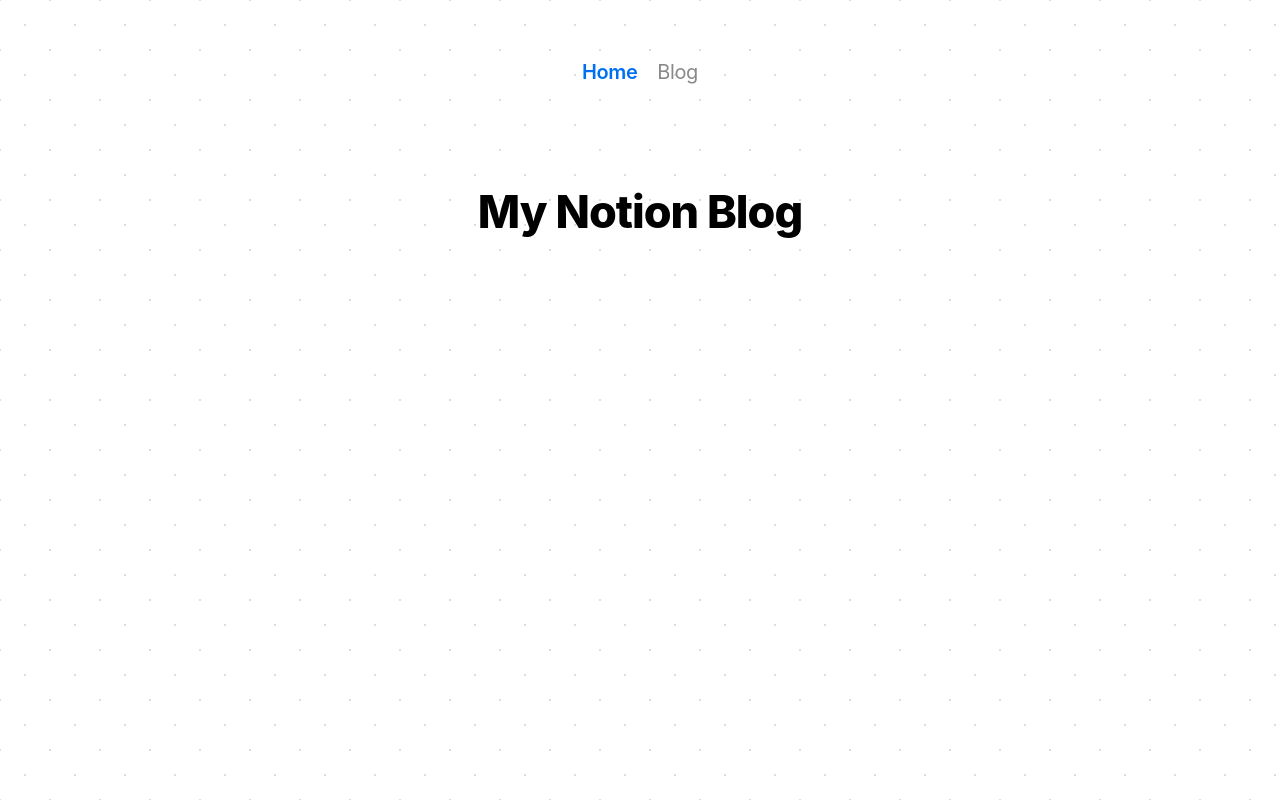
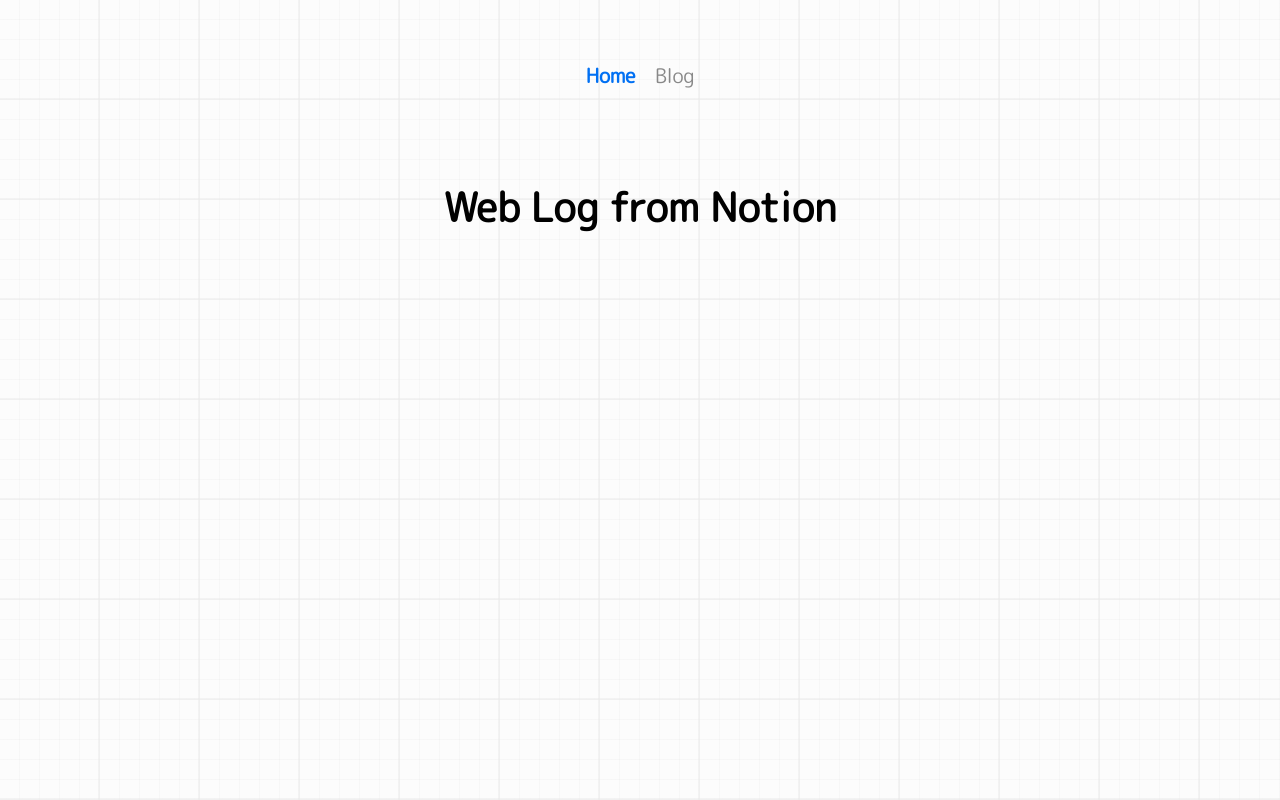
Before and after one commit to izumiz-dev/notion-blog, a Next.js app: page / in a window 1280 px wide. Built offline with nearby package versions, Linux system fonts and the light colour scheme.

Commit message:
customize layout and design

```diff
--- a/src/components/header.tsx
+++ b/src/components/header.tsx
@@ -11,25 +11,23 @@
   // { label: 'Source Code', link: 'https://github.com/ijjk/notion-blog' },
 ]
 
-const ogImageUrl = 'https://notion-blog.now.sh/og-image.png'
-
 const Header = ({ titlePre = '' }) => {
   const { pathname } = useRouter()
 
   return (
     <header className={styles.header}>
-      <Head>
-        <title>{titlePre ? `${titlePre} |` : ''} My Notion Blog</title>
+      {/* <Head>
+        <title>{titlePre ? `${titlePre} |` : ''} Web Log from Notion</title>
         <meta
           name="description"
           content="An example Next.js site using Notion for the blog"
         />
-        <meta name="og:title" content="My Notion Blog" />
+        <meta name="og:title" content="Web Log from Notion" />
         <meta property="og:image" content={ogImageUrl} />
         <meta name="twitter:site" content="@_ijjk" />
         <meta name="twitter:card" content="summary_large_image" />
         <meta name="twitter:image" content={ogImageUrl} />
-      </Head>
+      </Head> */}
       <ul>
         {navItems.map(({ label, page, link }) => (
           <li key={label}>
--- a/src/lib/blog-helpers.ts
+++ b/src/lib/blog-helpers.ts
@@ -2,8 +2,8 @@
   return `/blog/${slug}`
 }
 
-export const getDateStr = date => {
-  return new Date(date).toLocaleString('en-US', {
+export const getDateStr = (date) => {
+  return new Date(date).toLocaleString('ja-JP', {
     month: 'long',
     day: '2-digit',
     year: 'numeric',
@@ -14,7 +14,7 @@
   return post.Published === 'Yes'
 }
 
-export const normalizeSlug = slug => {
+export const normalizeSlug = (slug) => {
   if (typeof slug !== 'string') return slug
 
   let startingSlash = slug.startsWith('/')
--- a/src/lib/build-rss.ts
+++ b/src/lib/build-rss.ts
@@ -68,7 +68,7 @@
     <link href="/atom" rel="self" type="application/rss+xml"/>
     <link href="/" />
     <updated>${NOW}</updated>
-    <id>My Notion Blog</id>${postsString}
+    <id>Web Log from Notion</id>${postsString}
   </feed>`
 }
 
--- a/src/pages/_document.tsx
+++ b/src/pages/_document.tsx
@@ -3,7 +3,7 @@
 class MyDocument extends Document {
   render() {
     return (
-      <Html lang="en">
+      <Html lang="ja-JP">
         <Head />
         <body>
           <Main />
--- a/src/pages/index.tsx
+++ b/src/pages/index.tsx
@@ -8,7 +8,7 @@
     <>
       <Header titlePre="Home" />
       <div className={sharedStyles.layout}>
-        <h1>My Notion Blog</h1>
+        <h1>Web Log from Notion</h1>
       </div>
     </>
   )
--- a/src/styles/blog.module.css
+++ b/src/styles/blog.module.css
@@ -63,9 +63,9 @@
 }
 
 .postPreview {
-  max-width: 600px;
+  max-width: 800px;
   margin: 10px auto;
-  border-bottom: 1px solid rgba(0, 0, 0, 0.8);
+  border-bottom: 4px dotted rgba(0, 0, 0, 0.6);
 }
 
 .postPreview:last-child {
@@ -124,7 +124,7 @@
 }
 
 .post {
-  max-width: calc(600px + 10%);
+  max-width: calc(800px + 10%);
   margin: 0 auto;
   padding: 5%;
 }
--- a/src/styles/global.css
+++ b/src/styles/global.css
@@ -1,10 +1,12 @@
+@import url('https://fonts.googleapis.com/css2?family=M+PLUS+Rounded+1c:wght@400&display=swap');
+
 :root {
   --gap-quarter: 0.25rem;
   --gap-half: 0.5rem;
   --gap: 1rem;
   --gap-double: 2rem;
 
-  --bg: #fff;
+  --bg: #fcfcfc;
   --fg: #000;
   --accents-1: #111;
   --accents-2: #333;
@@ -13,9 +15,7 @@
 
   --radius: 8px;
 
-  --font-sans: -apple-system, BlinkMacSystemFont, 'Segoe UI', 'Roboto', 'Oxygen',
-    'Ubuntu', 'Cantarell', 'Fira Sans', 'Droid Sans', 'Helvetica Neue',
-    sans-serif;
+  --font-sans: 'M PLUS Rounded 1c', serif;
   --font-mono: Menlo, Monaco, Lucida Console, Liberation Mono, DejaVu Sans Mono,
     Bitstream Vera Sans Mono, Courier New, monospace;
 }
@@ -35,14 +35,17 @@
   min-height: 100vh;
   background: var(--bg);
   color: var(--fg);
-  font-family: -apple-system, BlinkMacSystemFont, Segoe UI, Roboto, Oxygen,
-    Ubuntu, Cantarell, Fira Sans, Droid Sans, Helvetica Neue, sans-serif;
-
-  background-image: radial-gradient(#ddd 1px, transparent 1px),
-    radial-gradient(#ddd 1px, transparent 1px);
-  background-position: 0 0, 25px 25px;
-  background-attachment: fixed;
-  background-size: 50px 50px;
+  font-family: 'M PLUS Rounded 1c', serif;
+  background-color: #fcfcfc;
+  background-image: linear-gradient(
+      rgba(233, 233, 233, 0.5) 2px,
+      transparent 2px
+    ),
+    linear-gradient(90deg, rgba(233, 233, 233, 0.5) 2px, transparent 2px),
+    linear-gradient(rgba(233, 233, 233, 0.28) 1px, transparent 1px),
+    linear-gradient(90deg, rgba(233, 233, 233, 0.28) 1px, transparent 1px);
+  background-size: 100px 100px, 100px 100px, 20px 20px, 20px 20px;
+  background-position: -2px -2px, -2px -2px, -1px -1px, -1px -1px;
 
   /* Hack */
   overflow-x: hidden;
@@ -278,10 +281,10 @@
 }
 
 h1 {
-  margin: var(--gap-double) 0 calc(0.5 * var(--gap)) 0;
-  font-size: 2.25rem;
-  font-weight: 800;
-  letter-spacing: -0.05rem;
+  /* margin: var(--gap-double) 0 calc(0.5 * var(--gap)) 0; */
+  /* font-size: 2.25rem; */
+  /* font-weight: 100; */
+  /* letter-spacing: -0.05rem; */
 }
 
 h2 {
```
Also changed, not shown: src/pages/blog/[slug].tsx (+22 -5 lines), src/pages/blog/index.tsx (+21 -7 lines).
